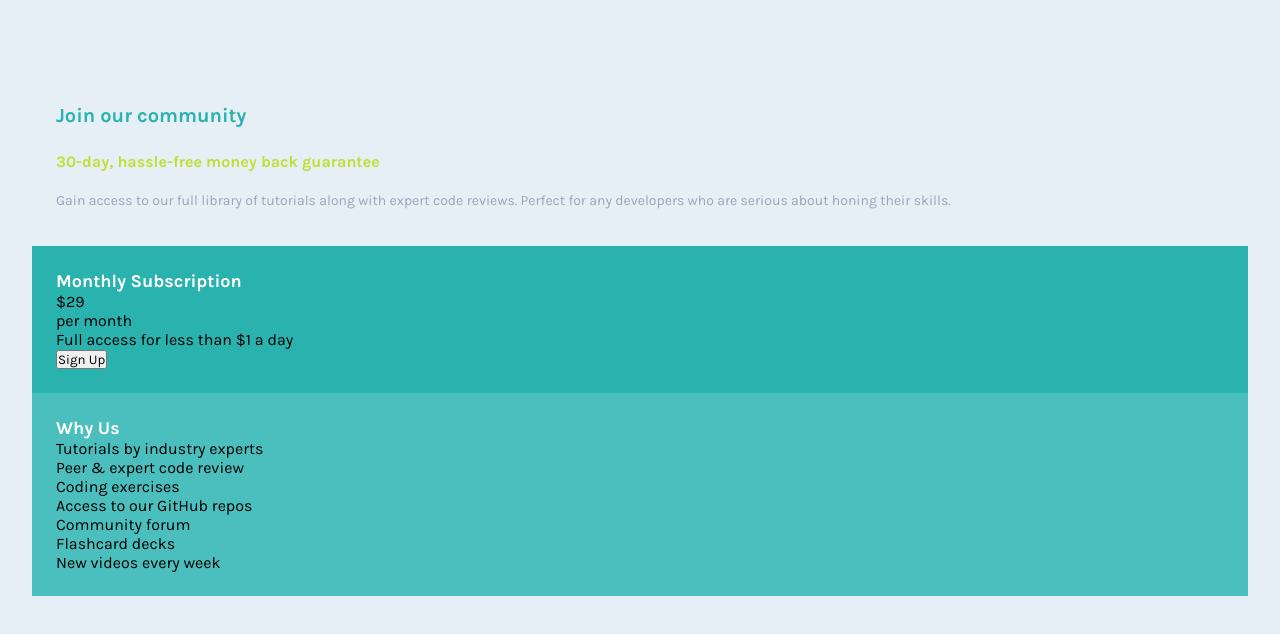
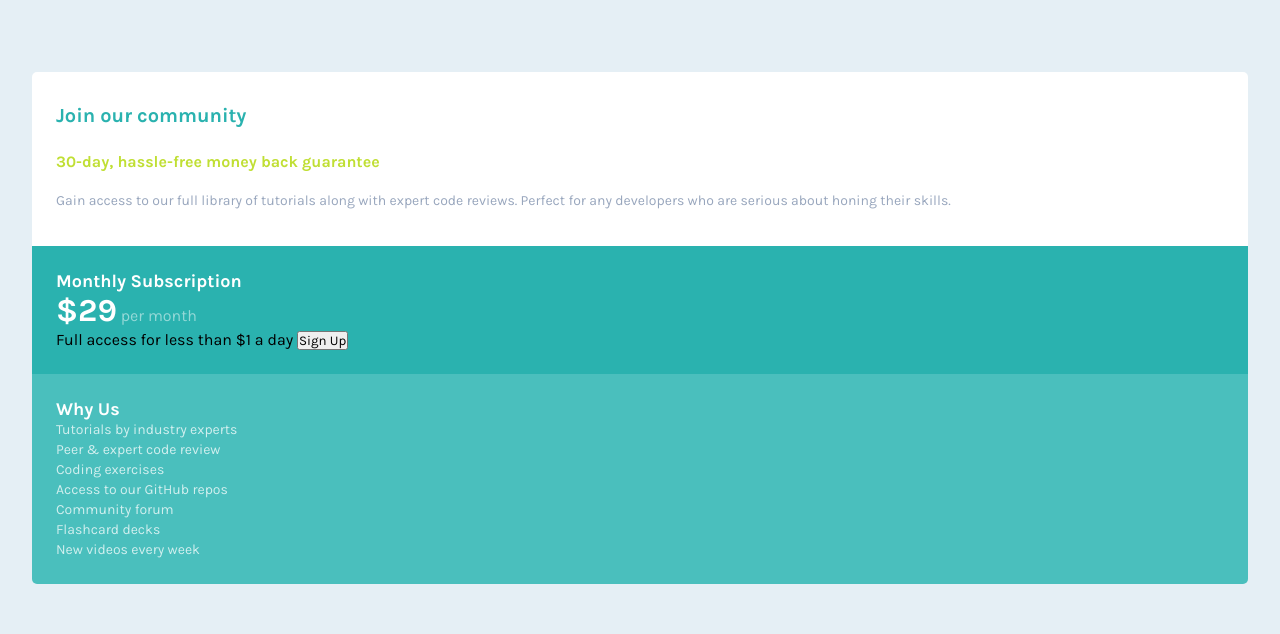
Before and after one commit to Rip-V4SH/price-public, a plain HTML site: page index.html in a window 1280 px wide. Drawn offline with Linux system fonts and the light colour scheme.

Commit message:
modificações no main.css, especificamente nas classes esquerda e direita(peronio)

```diff
--- a/css/main.css
+++ b/css/main.css
@@ -3,6 +3,7 @@
     padding-block: 2rem;
     border-top-right-radius: 5px;
     border-top-left-radius: 5px;
+    background-color: #fff;
 }
 
 .sfirst{
@@ -23,7 +24,34 @@
     padding: 1.5rem;
 }
 
+.esquerda p{
+    display: inline;
+}
+
+.efirst{
+    color: #fff;
+    font-size: 2rem;
+    font-weight: 700;
+    line-height: 2.375rem;
+}
+
+.elast{
+    color: rgba(255, 255, 255, 0.5);
+}
+
+.ediv{
+    margin-bottom: 0.25rem;
+}
+
 .direita{
     background-color: var(--Light-Cyan);
     padding: 1.5rem;
+    border-bottom-left-radius: 5px;
+    border-bottom-right-radius: 5px;
 }
+
+.direita p {
+    line-height: 1.25rem;
+    font-size: 0.875rem;
+    color: rgba(255, 255, 255, 0.75);
+}
--- a/index.html
+++ b/index.html
@@ -22,9 +22,9 @@
             <section class="esquerda">
                 <h2>Monthly Subscription</h2>
                 <div>
-                    <p>$29</p>
-                    <p>per month</p>
-                </div>
+                    <p class="efirst">$29</p>
+                    <p class="elast">per month</p>
+                </div class="ediv">
                 <p>Full access for less than $1 a day</p>
                 <button>Sign Up</button>
             </section>
```
